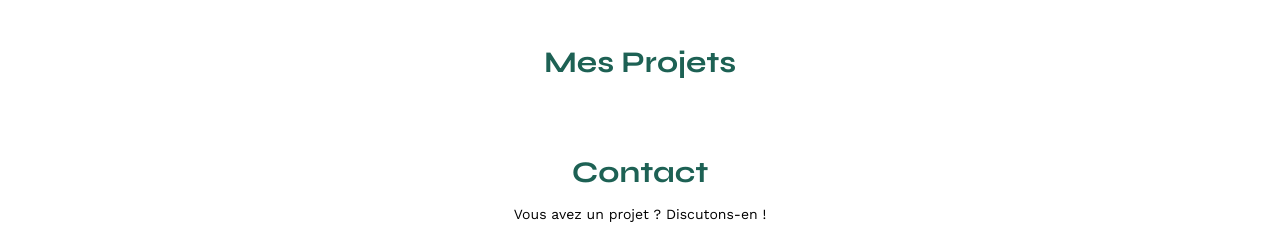
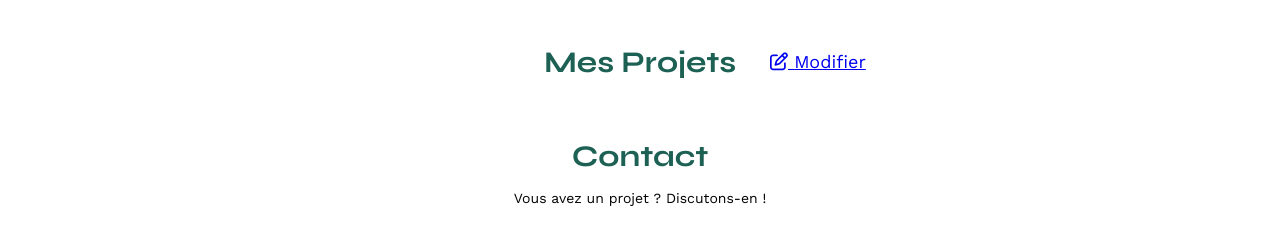
Before and after one commit to guiback0/OC_P3_Creez-une-page-web-dynamique-avec-JavaScript, a plain HTML site: page FrontEnd/index.html in a window 1280 px wide. Shown: the part 488-720 px from the top of the page. Drawn offline with nearby package versions, Linux system fonts and the light colour scheme; no server answers.

Commit message:
modify button

```diff
--- a/FrontEnd/assets/style.css
+++ b/FrontEnd/assets/style.css
@@ -215,9 +215,20 @@ li:hover {
    flex-direction: column;
 }
 
-#portfolio h2 {
-   text-align: center;
+.portfolioHeader{
+   display: flex;
+   align-items: center;
    margin-bottom: 1em;
+}
+
+.portfolioHeader h2{
+   margin: auto;
+}
+
+.modify{
+   position: absolute;
+   margin-left: 700px;
+   font-size: 18px;
 }
 
 .filtersBar{
--- a/FrontEnd/index.html
+++ b/FrontEnd/index.html
@@ -9,6 +9,9 @@
 	<link rel="preconnect" href="https://fonts.gstatic.com" crossorigin>
 	<link href="https://fonts.googleapis.com/css2?family=Syne:wght@700;800&family=Work+Sans&display=swap"
 		rel="stylesheet">
+	<link rel="stylesheet" href="https://cdnjs.cloudflare.com/ajax/libs/font-awesome/6.2.1/css/all.min.css"
+		integrity="sha512-MV7K8+y+gLIBoVD59lQIYicR65iaqukzvf/nwasF0nqhPay5w/9lJmVM2hMDcnK1OnMGCdVK+iQrJ7lzPJQd1w=="
+		crossorigin="anonymous" referrerpolicy="no-referrer">
 	<meta name="description" content="">
 	<link rel="stylesheet" href="./assets/style.css">
 	<script type="module" src="./categories.js"></script>
@@ -25,7 +28,7 @@
 				<li><a id="login" href="./login.html">login</a></li>
 				<li><a id="logout">logout</a></li>
 				<li><img src="./assets/icons/instagram.png" alt="Instagram" /></li>
-			  </ul>
+			</ul>
 		</nav>
 	</header>
 	<main>
@@ -45,7 +48,13 @@
 			</article>
 		</section>
 		<section id="portfolio">
-			<h2>Mes Projets</h2>
+			<div class="portfolioHeader">
+				<h2>Mes Projets</h2>
+			<a href="#" class="modify">
+				<i class="fa-regular fa-pen-to-square"></i>
+				<span>Modifier</span>
+			</a>
+			</div>
 			<div class="gallery">
 
 			</div>
```
